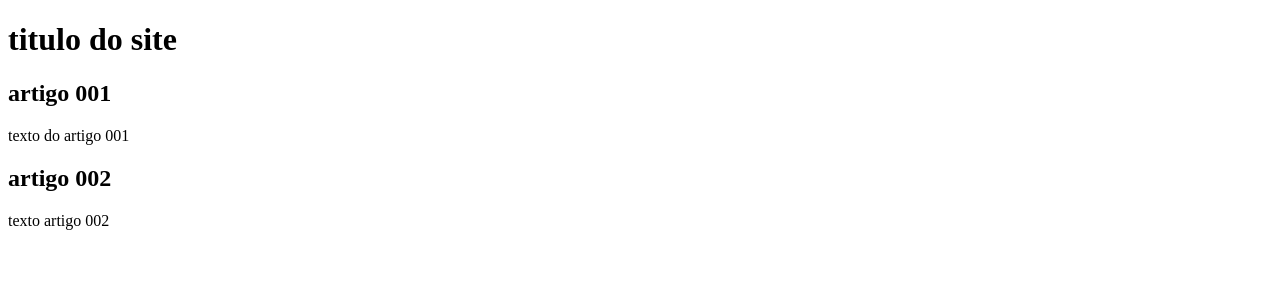
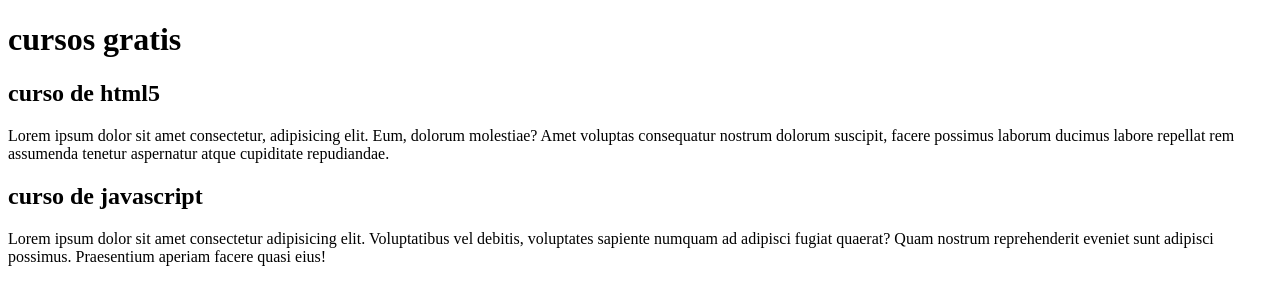
Before and after one commit to thay326/projeto-site-novo, a plain HTML site: page index.html in a window 1280 px wide. Drawn offline with Linux system fonts and the light colour scheme.

Commit message:
comecei a escrever conteudo

```diff
--- a/index.html
+++ b/index.html
@@ -9,15 +9,15 @@
 <body>
    <main>
        <header>
-           <h1>titulo do site</h1>
+           <h1>cursos gratis</h1>
        </header>
        <article>
-           <h2>artigo 001</h2>
-           <p>texto do artigo 001</p>
+           <h2>curso de html5 </h2>
+           <p>Lorem ipsum dolor sit amet consectetur, adipisicing elit. Eum, dolorum molestiae? Amet voluptas consequatur nostrum dolorum suscipit, facere possimus laborum ducimus labore repellat rem assumenda tenetur aspernatur atque cupiditate repudiandae.</p>
        </article>
        <article>
-           <h2>artigo 002</h2>
-           <p>texto artigo 002</p>
+           <h2>curso de javascript</h2>
+           <p>Lorem ipsum dolor sit amet consectetur adipisicing elit. Voluptatibus vel debitis, voluptates sapiente numquam ad adipisci fugiat quaerat? Quam nostrum reprehenderit eveniet sunt adipisci possimus. Praesentium aperiam facere quasi eius!</p>
        </article>
    </main>
 </body>
```
